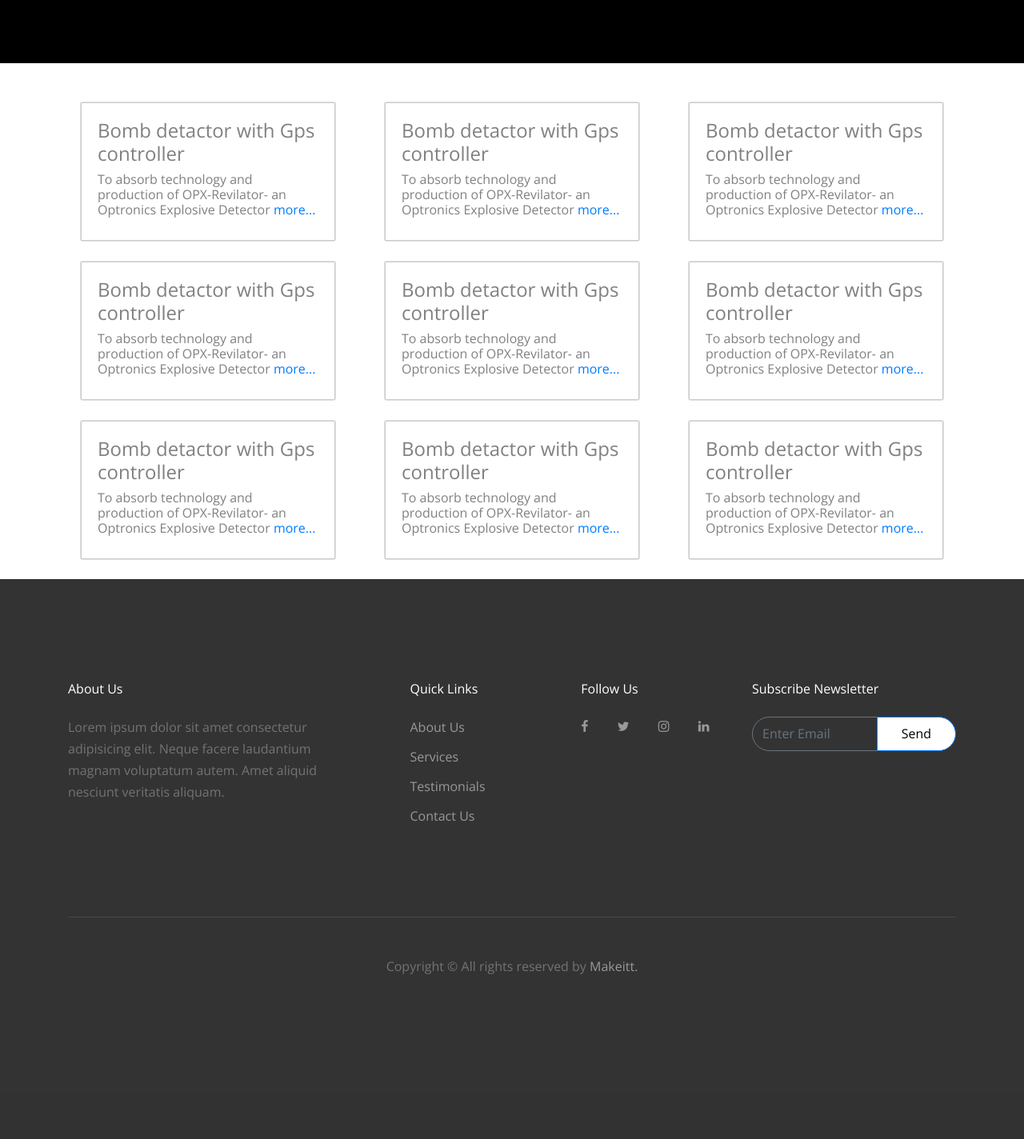
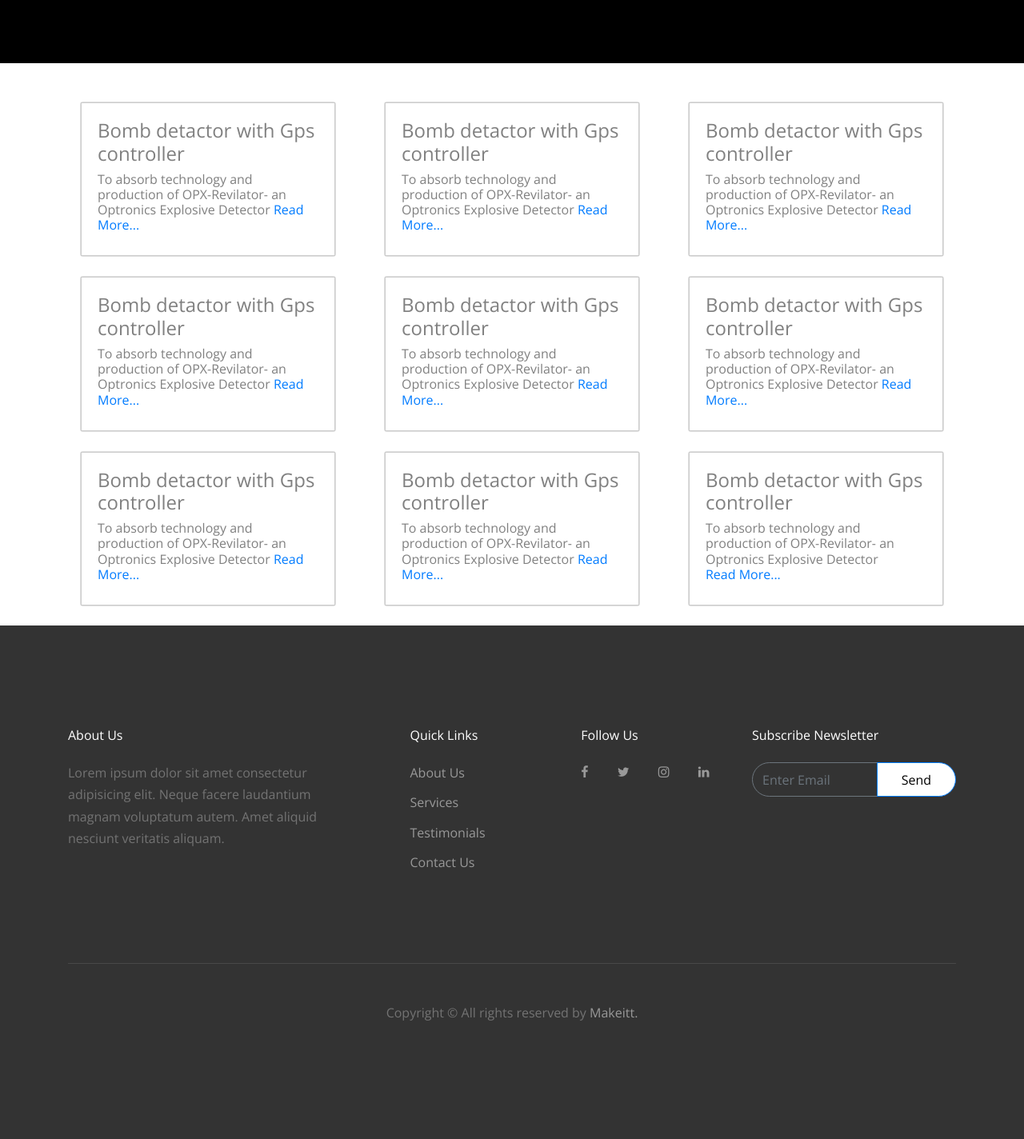
Before and after one commit to SKsaikrishna77/makeitt, a PHP site: page /project_inquiry.php in a window 1280 px wide. Shown: the part 801-2225 px from the top of the page at 80% size. Before the commit the page ends 2019 px from the top, so only its background shows below. Run offline with PHP 8.4, Linux system fonts and the light colour scheme; some web fonts are replaced.

Commit message:
Read More

```diff
--- a/project_inquiry.php
+++ b/project_inquiry.php
@@ -14,7 +14,7 @@
     </div>
       <div class="card-body box">
         <h4>Bomb detactor with Gps controller</h4>
-        <h6>To absorb technology and production of OPX-Revilator- an Optronics Explosive Detector <span class="text-primary" data-toggle="modal" data-target=".bd-example-modal-lg">more...</span></h6>
+        <h6>To absorb technology and production of OPX-Revilator- an Optronics Explosive Detector <span class="text-primary" data-toggle="modal" data-target=".bd-example-modal-lg" style="cursor: pointer;" > Read More...</span></h6>
         <div class="modal fade bd-example-modal-lg" tabindex="-1" role="dialog" aria-labelledby="myLargeModalLabel" aria-hidden="true">
           <div class="modal-dialog modal-lg">
             <div class="modal-content">
@@ -41,7 +41,7 @@
     </div>
     <div class="card-body box">
         <h4>Bomb detactor with Gps controller </h4>
-        <h6>To absorb technology and production of OPX-Revilator- an Optronics Explosive Detector <span class="text-primary" data-toggle="modal" data-target=".bd-example-modal-lg">more...</span></h6>
+        <h6>To absorb technology and production of OPX-Revilator- an Optronics Explosive Detector <span class="text-primary" data-toggle="modal" data-target=".bd-example-modal-lg" style="cursor: pointer; !important">Read More...</span></h6>
         <div class="modal fade bd-example-modal-lg" tabindex="-1" role="dialog" aria-labelledby="myLargeModalLabel" aria-hidden="true">
           <div class="modal-dialog modal-lg">
             <div class="modal-content">
@@ -67,7 +67,7 @@
     </div>
     <div class="card-body box">
         <h4>Bomb detactor with Gps controller </h4>
-        <h6>To absorb technology and production of OPX-Revilator- an Optronics Explosive Detector <span class="text-primary" data-toggle="modal" data-target=".bd-example-modal-lg">more...</span></h6>
+        <h6>To absorb technology and production of OPX-Revilator- an Optronics Explosive Detector <span class="text-primary" data-toggle="modal" data-target=".bd-example-modal-lg" style="cursor: pointer; !important">Read More...</span></h6>
         <div class="modal fade bd-example-modal-lg" tabindex="-1" role="dialog" aria-labelledby="myLargeModalLabel" aria-hidden="true">
           <div class="modal-dialog modal-lg">
             <div class="modal-content">
@@ -93,7 +93,7 @@
     </div>
     <div class="card-body box">
         <h4>Bomb detactor with Gps controller </h4>
-        <h6>To absorb technology and production of OPX-Revilator- an Optronics Explosive Detector <span class="text-primary" data-toggle="modal" data-target=".bd-example-modal-lg">more...</span></h6>
+        <h6>To absorb technology and production of OPX-Revilator- an Optronics Explosive Detector <span class="text-primary" data-toggle="modal" data-target=".bd-example-modal-lg" style="cursor: pointer; !important">Read More...</span></h6>
         <div class="modal fade bd-example-modal-lg" tabindex="-1" role="dialog" aria-labelledby="myLargeModalLabel" aria-hidden="true">
           <div class="modal-dialog modal-lg">
             <div class="modal-content">
@@ -120,7 +120,7 @@
     </div>
     <div class="card-body box">
         <h4>Bomb detactor with Gps controller </h4>
-        <h6>To absorb technology and production of OPX-Revilator- an Optronics Explosive Detector <span class="text-primary" data-toggle="modal" data-target=".bd-example-modal-lg">more...</span></h6>
+        <h6>To absorb technology and production of OPX-Revilator- an Optronics Explosive Detector <span class="text-primary" data-toggle="modal" data-target=".bd-example-modal-lg" style="cursor: pointer; !important">Read More...</span></h6>
         <div class="modal fade bd-example-modal-lg" tabindex="-1" role="dialog" aria-labelledby="myLargeModalLabel" aria-hidden="true">
           <div class="modal-dialog modal-lg">
             <div class="modal-content">
@@ -147,7 +147,7 @@
     </div>
     <div class="card-body box">
         <h4>Bomb detactor with Gps controller </h4>
-        <h6>To absorb technology and production of OPX-Revilator- an Optronics Explosive Detector <span class="text-primary" data-toggle="modal" data-target=".bd-example-modal-lg">more...</span></h6>
+        <h6>To absorb technology and production of OPX-Revilator- an Optronics Explosive Detector <span class="text-primary" data-toggle="modal" data-target=".bd-example-modal-lg" style="cursor: pointer; !important">Read More...</span></h6>
         <div class="modal fade bd-example-modal-lg" tabindex="-1" role="dialog" aria-labelledby="myLargeModalLabel" aria-hidden="true">
           <div class="modal-dialog modal-lg">
             <div class="modal-content">
@@ -174,7 +174,7 @@
     </div>
     <div class="card-body box">
         <h4>Bomb detactor with Gps controller </h4>
-        <h6>To absorb technology and production of OPX-Revilator- an Optronics Explosive Detector <span class="text-primary" data-toggle="modal" data-target=".bd-example-modal-lg">more...</span></h6>
+        <h6>To absorb technology and production of OPX-Revilator- an Optronics Explosive Detector <span class="text-primary" data-toggle="modal" data-target=".bd-example-modal-lg" style="cursor: pointer; !important">Read More...</span></h6>
         <div class="modal fade bd-example-modal-lg" tabindex="-1" role="dialog" aria-labelledby="myLargeModalLabel" aria-hidden="true">
           <div class="modal-dialog modal-lg">
             <div class="modal-content">
@@ -201,7 +201,7 @@
     </div>
     <div class="card-body box">
         <h4>Bomb detactor with Gps controller </h4>
-        <h6>To absorb technology and production of OPX-Revilator- an Optronics Explosive Detector <span class="text-primary" data-toggle="modal" data-target=".bd-example-modal-lg">more...</span></h6>
+        <h6>To absorb technology and production of OPX-Revilator- an Optronics Explosive Detector <span class="text-primary" data-toggle="modal" data-target=".bd-example-modal-lg" style="cursor: pointer; !important">Read More...</span></h6>
         <div class="modal fade bd-example-modal-lg" tabindex="-1" role="dialog" aria-labelledby="myLargeModalLabel" aria-hidden="true">
           <div class="modal-dialog modal-lg">
             <div class="modal-content">
@@ -228,8 +228,8 @@
     </div>
     <div class="card-body box">
         <h4>Bomb detactor with Gps controller </h4>
-        <h6>To absorb technology and production of OPX-Revilator- an Optronics Explosive Detector <span class="text-primary" data-toggle="modal" data-target=".bd-example-modal-lg">more...</span></h6>
-        <div class="modal fade bd-example-modal-lg" tabindex="-1" role="dialog" aria-labelledby="myLargeModalLabel" aria-hidden="true">
+        <h6>To absorb technology and production of OPX-Revilator- an Optronics Explosive Detector  </br> <span class="text-primary" data-toggle="modal" data-target=".bd-example-modal-lg" style="cursor: pointer; " >Read More...</span></h6>
+        <div class="modal fade bd-example-modal-lg" tabindex="-1" role="dialog" aria-labelledby="myLabrgeModalLabel" aria-hidden="true">
           <div class="modal-dialog modal-lg">
             <div class="modal-content">
             <div class="modal-header">
```
